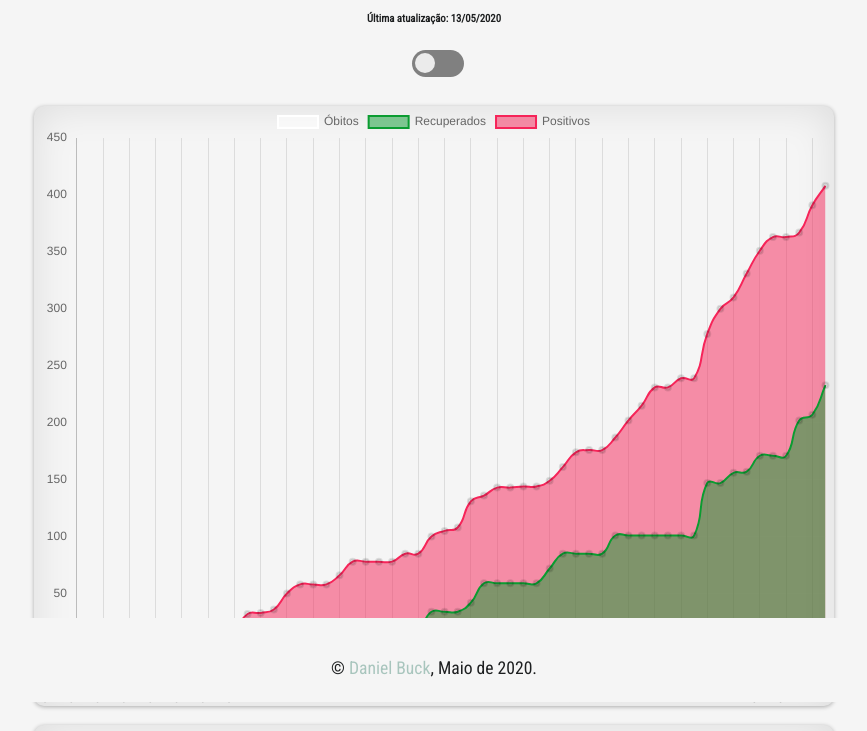
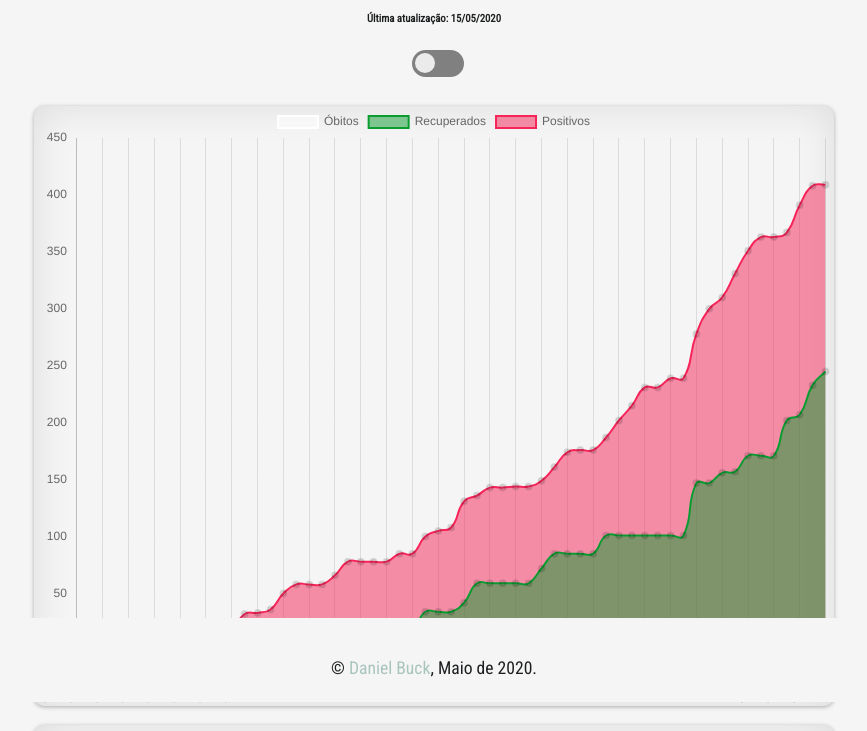
Before and after one commit to danbuck84/covid19-sjc, a website: page public/index.html in a window 1280 px wide. Shown: the part 98-829 px from the top of the page, without its empty margins (206-1073 px from the left). Drawn offline with nearby package versions, Linux system fonts and the light colour scheme.

Commit message:
updating data.csv and adding date script

```diff
--- a/public/data.csv
+++ b/public/data.csv
@@ -57,3 +57,4 @@ date,unknownCases,unknownAtHome,unknownAdmitted,unknownICUPublic,unknownWardPubl
 5/11/2020,613,563,42,4,14,6,18,8,367,134,14,2,1,5,6,17,202,41.17%,44.80%,12.72%,4.87%,41
 5/12/2020,579,528,41,3,18,7,13,10,391,143,24,2,1,6,15,17,207,44.11%,46.75%,13.63%,5.09%,41
 5/13/2020,481,431,41,2,20,7,12,9,408,138,20,2,1,5,12,17,233,44.11%,50%,13.63%,5.44%,43
+5/14/2020,489,440,42,5,20,6,11,7,409,129,17,2,0,5,10,18,245,53.60%,44.04%,15.75%,5.23%,46
--- /dev/null
+++ b/public/date.js
@@ -0,0 +1,25 @@
+function date() {
+    var today = new Date();
+
+    var vhour = today.getHours();
+    var vminute = today.getMinutes();
+    var vsecond = today.getSeconds();
+
+    var vday = today.getDate();
+    var vmonth = today.getMonth() + 1;
+    var vyear = today.getFullYear();
+
+    if (vday < 10){ vday = '0' + vday;}
+    if (vmonth < 10){ vmonth = '0' + vmonth;}
+    if (vhour < 10){ vhour = '0' + vhour;}
+    if (vminute < 10){ vminute = '0' + vminute;}
+    if (vsecond < 10){ vsecond = '0' + vsecond;}
+
+    dateFormat = vday + '/' + vmonth + '/' + vyear;
+    // hourFormat = vhour + ':' + vminute + ':' + vsecond;
+
+    document.getElementById('date').innerHTML = dateFormat;
+    // document.getElementById('hour').innerHTML = hourFormat;
+
+    setTimeout('date()',1000);
+ }
--- a/public/index.html
+++ b/public/index.html
@@ -6,6 +6,9 @@
         <link rel="stylesheet" href="style.css">
         <title>Covid-19 em São José dos Campos</title>
         <script src="https://cdn.jsdelivr.net/npm/chart.js@2.8.0/dist/Chart.min.js"></script>
+        <script src="https://code.jquery.com/jquery-1.11.2.js"></script>
+        <script type="text/javascript">jQuery(window).load(function($){ date(); });
+        </script>
     </head>
     <body>
         <div class="container">
@@ -16,7 +19,7 @@
                     Informe Epidemiológico</a> postado diariamente pela prefeitura da cidade.
             </h4>
 
-            <h6>Última atualização: 13/05/2020</h6>
+            <h6>Última atualização: <output id="date"></output></h6>
 
             <div class="toggle">
                 <input id="switch" type="checkbox" name="theme">
@@ -32,6 +35,7 @@
             <script src="totalCases.js"></script>
             <script src="byDistrict.js"></script>
             <script src="theme.js"></script>
+            <script src="date.js"></script>
         </div>
     </body>
     <br>
--- a/public/scripts.js
+++ b/public/scripts.js
@@ -1,7 +1,5 @@
 const html = document.querySelector("html");
 const checkbox = document.querySelector("input[name=theme]");
-// import chartItLight from 'chartIt.js';
-// import chartItDark from 'chartIt.js';
 
 const getStyle = (element, style) =>
     window
```
Also changed, not shown: readme.md.
